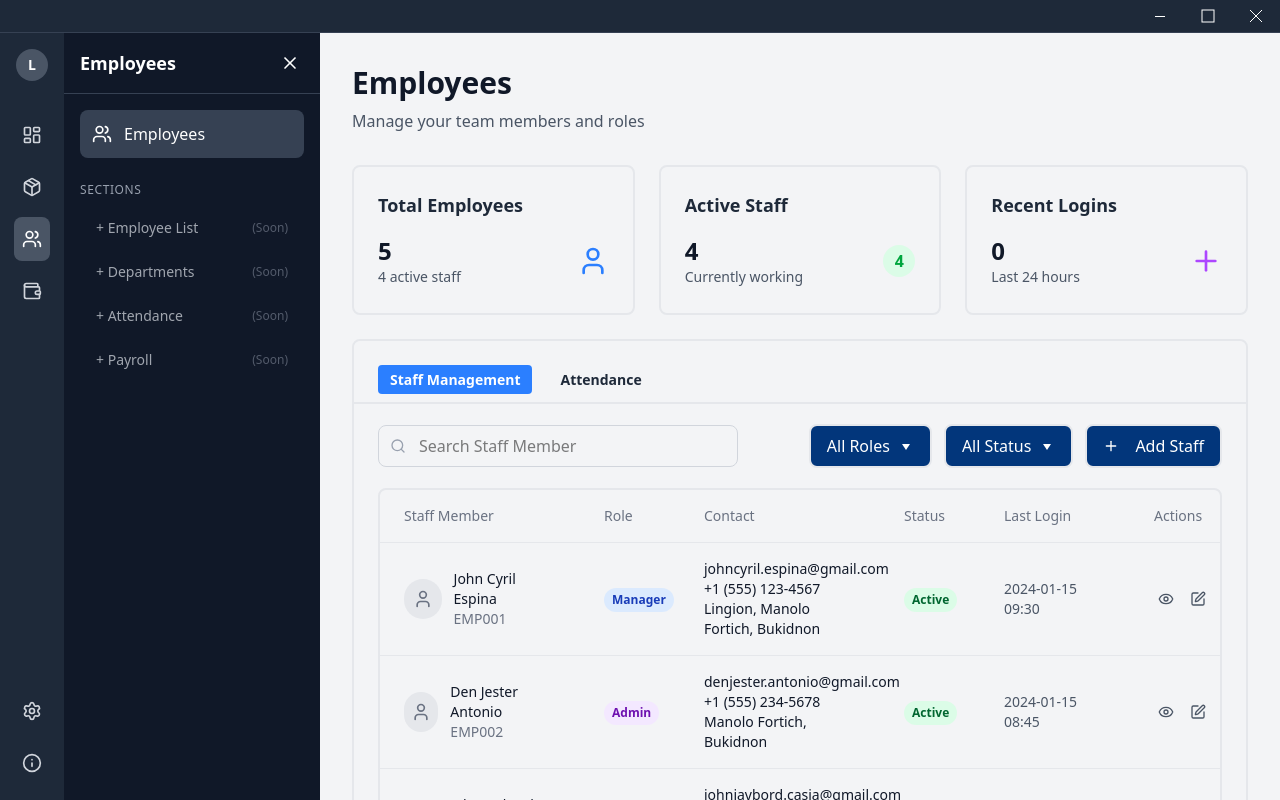
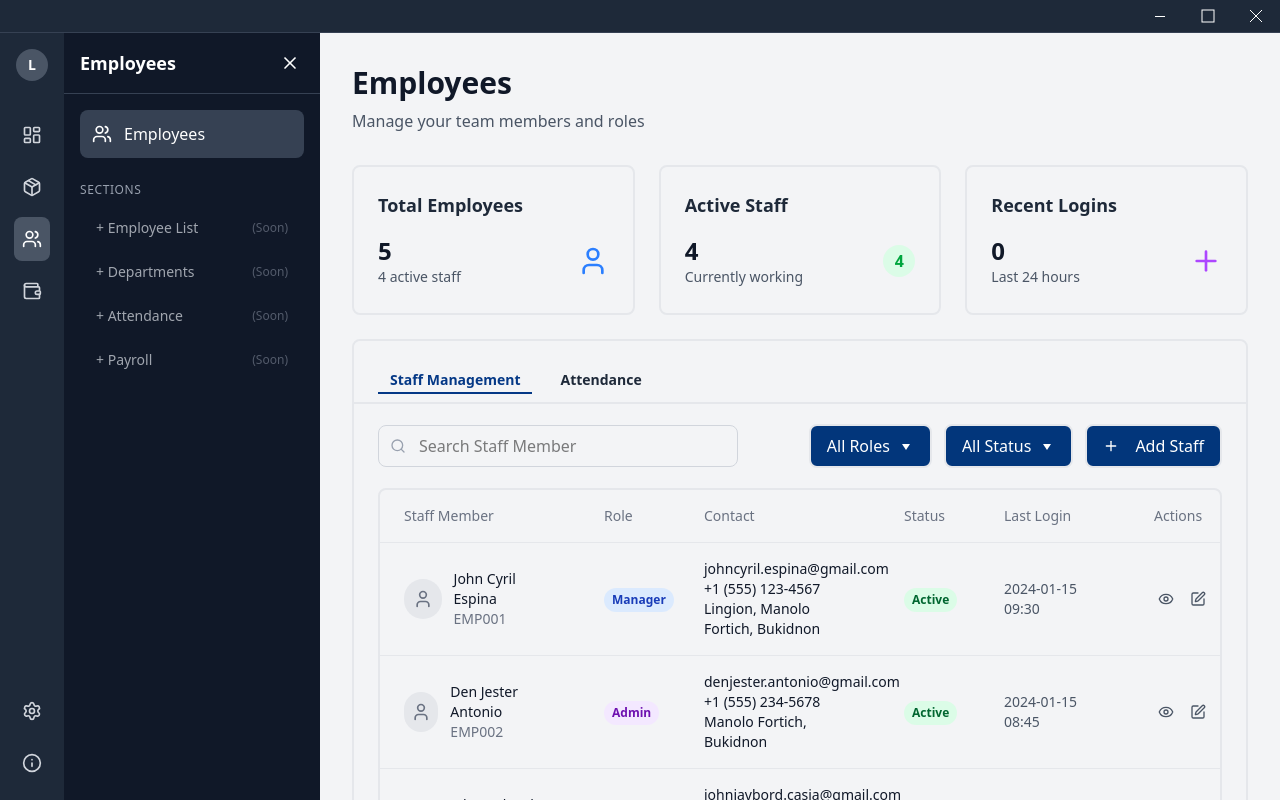
Before and after one commit to 6reenhorn/JIA-Integrated-Management-System, a React (Vite) app: page / in a window 1280 px wide. Both pictures are taken after a click on the button 32 px from the left and 239 px from the top of the page. Built offline with nearby package versions, Linux system fonts and the light colour scheme.

Commit message:
Section nav design update

```diff
--- a/client/src/components/employees/EmployeeActions.tsx
+++ b/client/src/components/employees/EmployeeActions.tsx
@@ -12,7 +12,7 @@ const EmployeeActions: React.FC<EmployeeActionsProps> = ({
   onPageChange
 }) => {
   return (
-    <div className="flex items-center justify-between pt-4">
+    <div className="flex items-center justify-between pt-1">
       <div className="text-sm text-gray-500">
         Page {currentPage} of {pageCount}
       </div>
--- a/client/src/components/layout/MainLayoutCard.tsx
+++ b/client/src/components/layout/MainLayoutCard.tsx
@@ -19,7 +19,7 @@ const MainLayoutCard: React.FC<MainLayoutCardProps> = ({ sections, activeSection
                 onClick={() => onSectionChange?.(section.key)}
                 className={`text-[14px] font-semibold px-3 py-1 rounded ${
                   activeSection === section.key
-                    ? 'bg-blue-500 text-white'
+                    ? 'section-navigation-underline text-[#043886]'
                     : 'text-gray-800 hover:bg-gray-200'
                 }`}
               >
--- a/client/src/core/index.css
+++ b/client/src/core/index.css
@@ -1,17 +1,16 @@
 @import "tailwindcss";
 
+/* Dropdown */
 .dropdown {
   position: relative;
   width: 100%;
   cursor: pointer;
 }
-
 .dropdown-selected {
   padding: 10px;
   background-color: #eee;
   border: 1px solid #ccc;
 }
-
 .dropdown-options {
   display: none;
   position: absolute;
@@ -22,11 +21,25 @@
   border: 1px solid #ccc;
   z-index: 10;
 }
-
 .option {
   padding: 10px;
 }
-
 .option:hover {
   background-color: #f0f0f0;
 }
+
+/* Section navigation underline effect */
+.section-navigation-underline {
+  display: inline-block;
+  position: relative;
+}
+.section-navigation-underline::after {
+  content: '';
+  position: absolute;
+  bottom: 0;
+  left: 0;
+  width: 100%;
+  height: 2px;
+  background: #043886;
+  transition: width 0.5s;
+}
--- a/client/src/pages/Employees.tsx
+++ b/client/src/pages/Employees.tsx
@@ -178,8 +178,8 @@ const Employees: React.FC = () => {
       {/* Employee Stats Section */}
       <EmployeeStats stats={stats} />
 
-      {/* Staff Directory Section */}
       <MainLayoutCard sections={sections} activeSection={activeSection} onSectionChange={setActiveSection}>
+        {/* Staff Management Section */}
         {activeSection === 'staff' && (
           <div className="space-y-6">
             <div className='flex justify-between items-center mb-0'>
@@ -205,6 +205,7 @@ const Employees: React.FC = () => {
             />
           </div>
         )}
+        {/* Attendance Management Section */}
         {activeSection === 'attendance' && (
           <div className="space-y-6 p-4">
             <h4 className="text-lg font-semibold">Attendance Management</h4>
```
